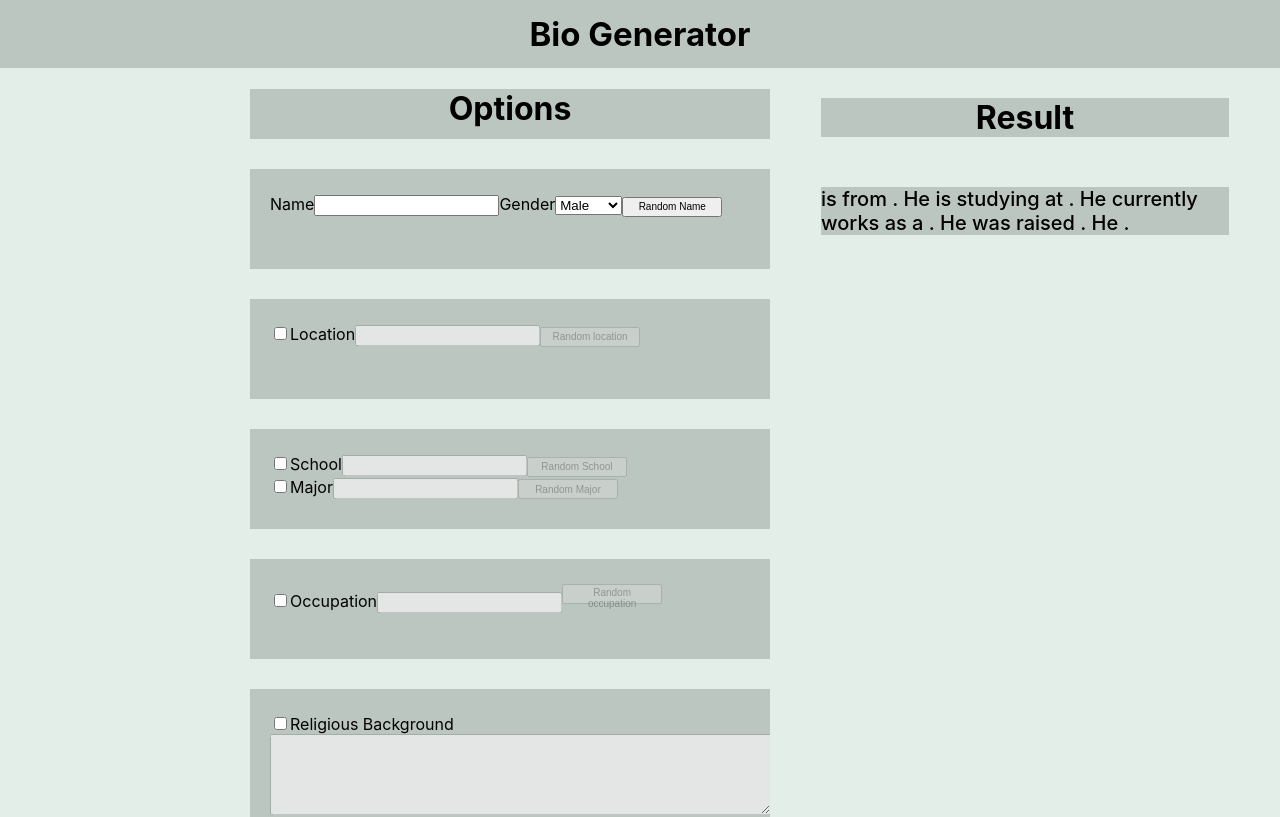
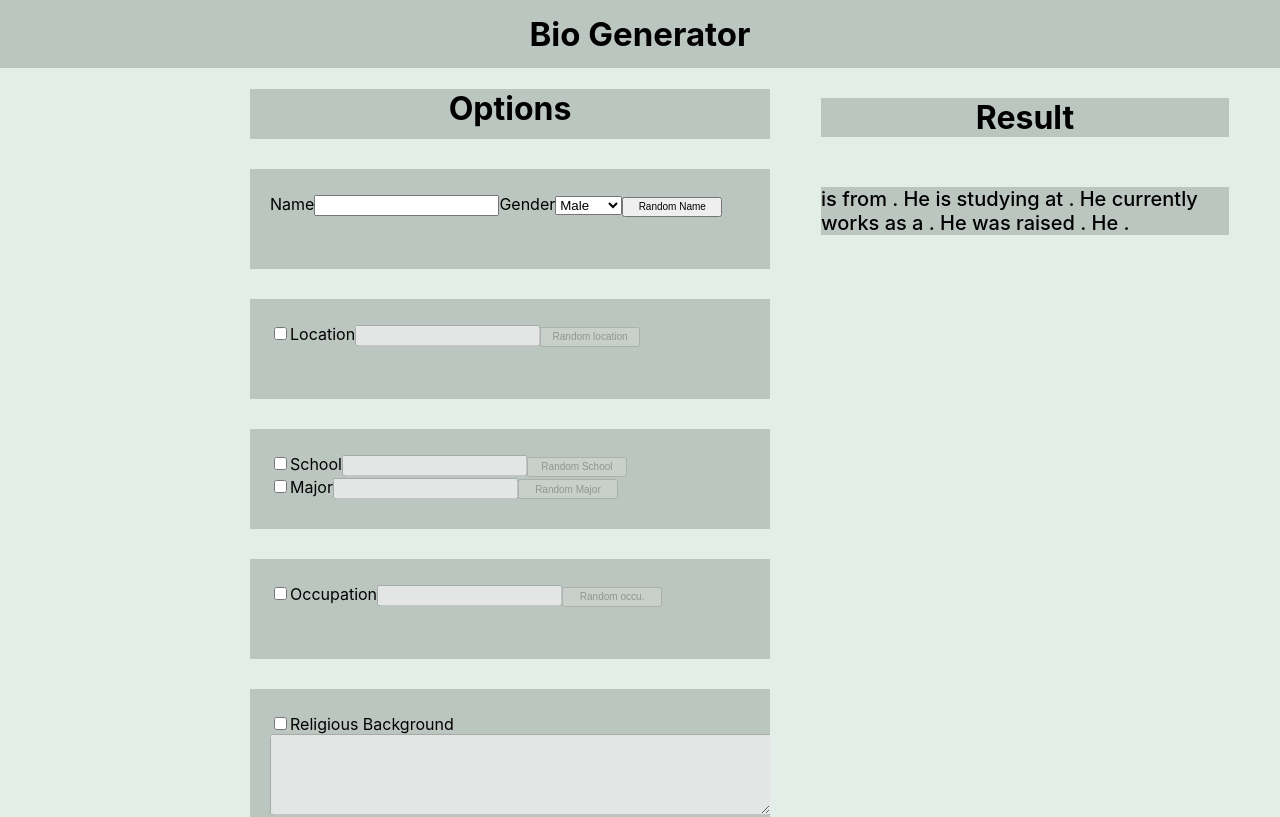
Before and after one commit to vikram-sharma1/Real_time_bio_generator, a React (Vite) app: page / in a window 1280 px wide. Shown: the top 817 px of the page. Built offline with nearby package versions, Linux system fonts and the light colour scheme.

Commit message:
Spelling Change

```diff
--- a/src/Components/Header/BioPage.jsx
+++ b/src/Components/Header/BioPage.jsx
@@ -288,7 +288,7 @@ function BioPage() {
                     ></input>
                   </span>
                   <span>
-                    <button className="random" disabled={occupation} name='occupation' onClick={getRandom}>Random occupation</button>
+                    <button className="random" disabled={occupation} name='occupation' onClick={getRandom}>Random occu.</button>
                   </span>
                 </span>
               </div>
```
